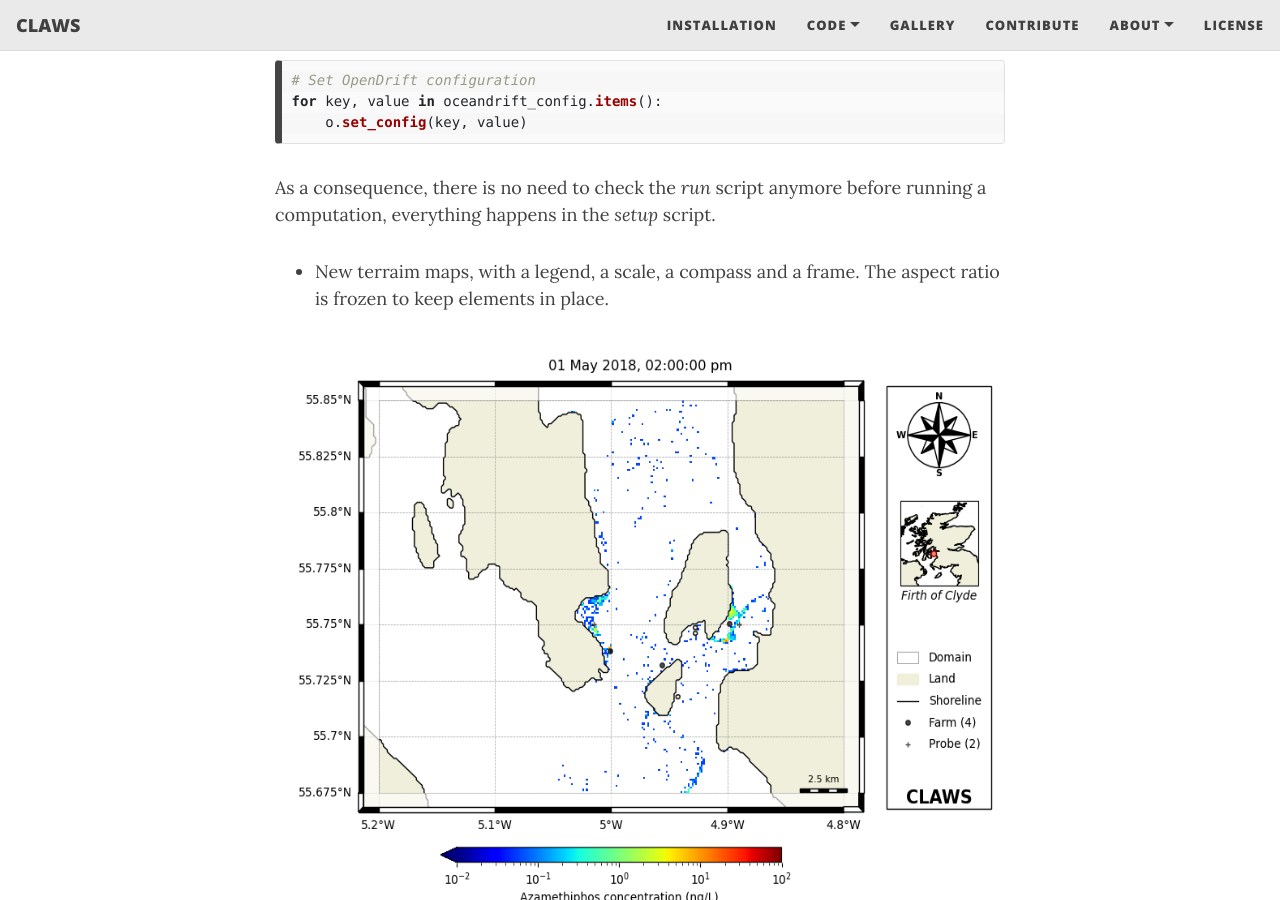
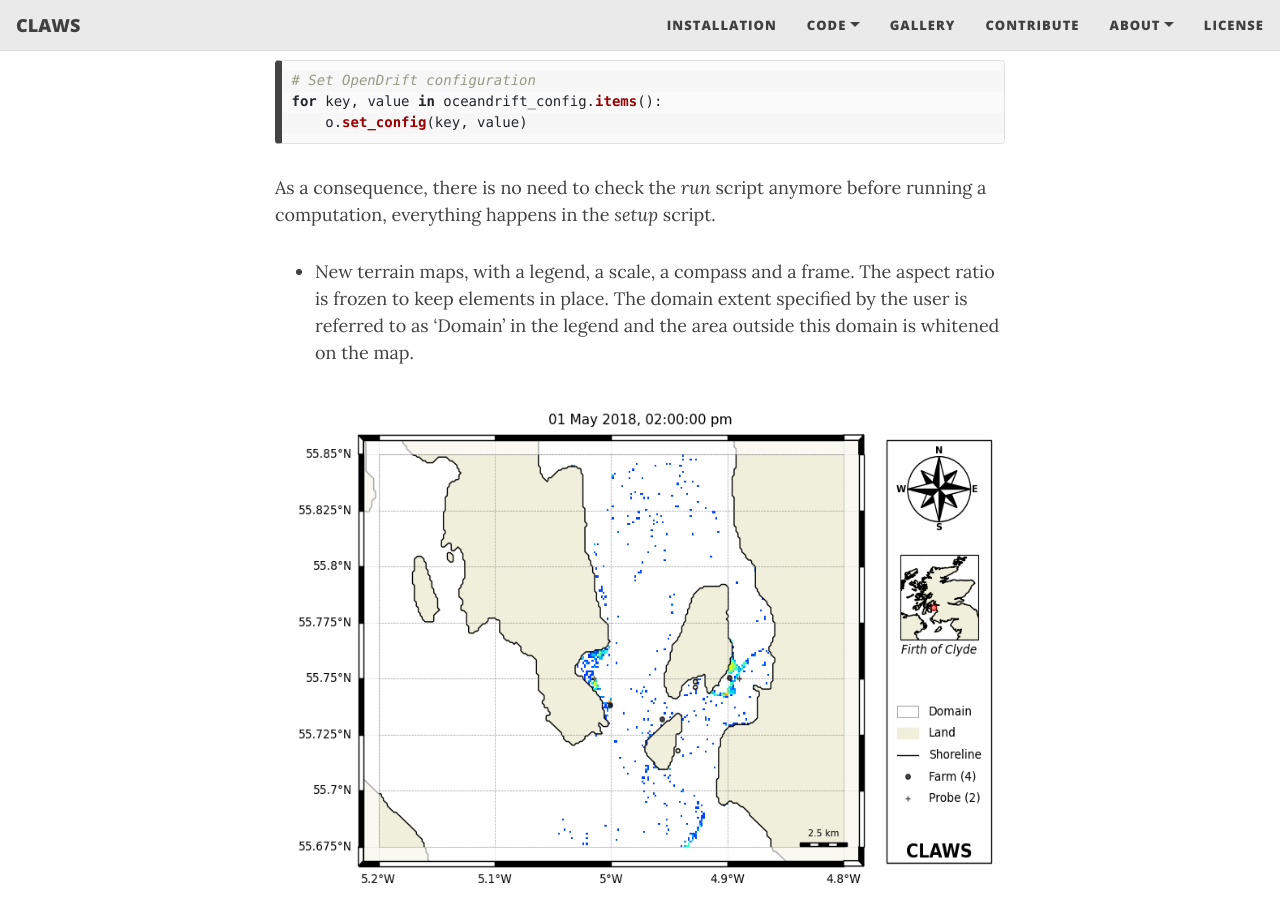
Before and after one commit to claws-scot/claws-scot.github.io, a Jekyll site: the page built from meetings/meeting-220623-N.md, in a window 1280 px wide and 900 px high, scrolled down 4014 px. Built offline with Jekyll 4.4.1, drawn with Linux system fonts in a browser that asks for light colours; nearby versions of some CDN libraries.

Commit message:
Editing web pages

```diff
--- a/meetings/meeting-220623-N.md
+++ b/meetings/meeting-220623-N.md
@@ -138,7 +138,8 @@
 
 As a consequence, there is no need to check the _run_ script anymore before running a computation, everything happens in the _setup_ script.
 
-- New terraim maps, with a legend, a scale, a compass and a frame. The aspect ratio is frozen to keep elements in place.
+- New terrain maps, with a legend, a scale, a compass and a frame. The aspect ratio is frozen to keep elements in place. The domain extent specified by the user is referred to as 'Domain' in the legend and the area outside this domain is whitened on the map.
+
 <p align="center">
   <img src="/docs/meeting/220623/concentration_0330.png" style="height:600px">
 </p>
```
